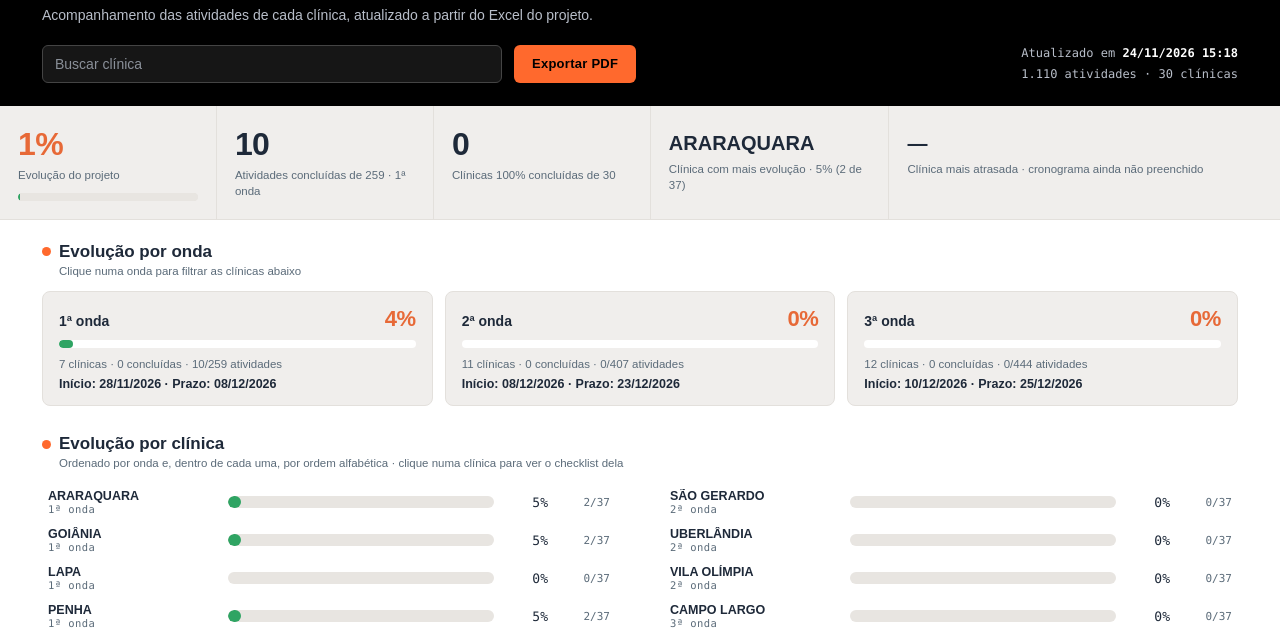
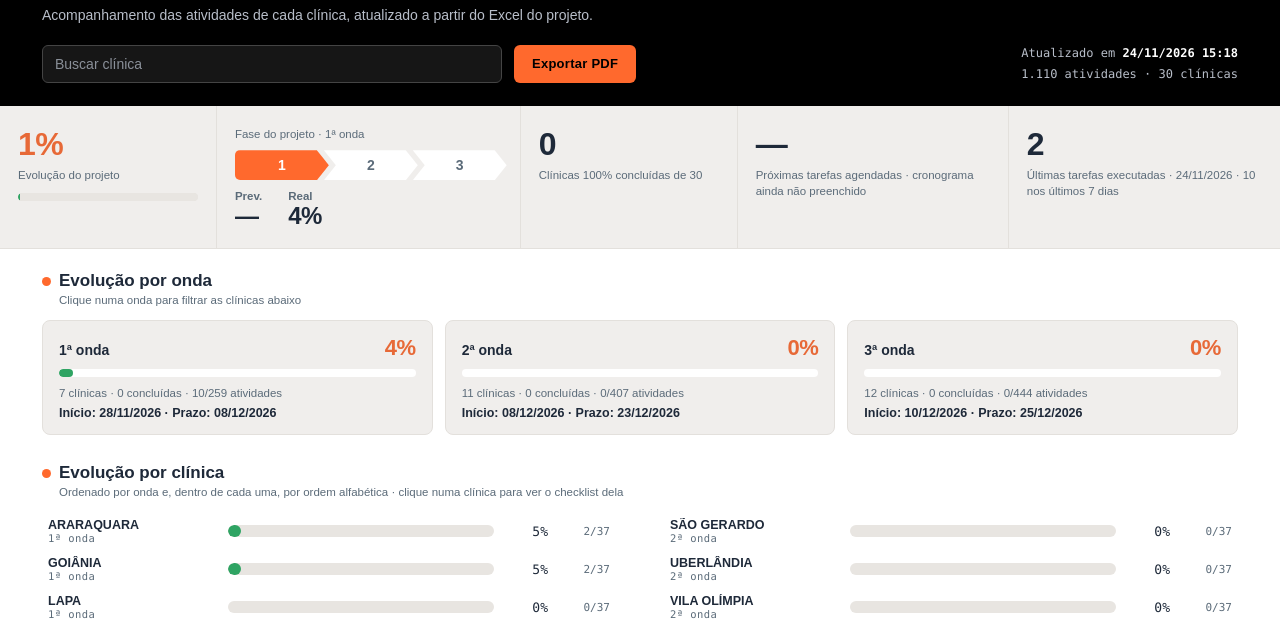
Before and after one commit to takingchecklist/takingchecklist.github.io, a plain HTML site: page index.html in a window 1280 px wide. Shown: the part 97-729 px from the top of the page. Drawn offline with Linux system fonts and the light colour scheme.

Commit message:
Atualiza checklist: 10/1110 tarefas (0.9%)

```diff
--- a/index.html
+++ b/index.html
@@ -30,7 +30,7 @@ body{min-height:100vh;display:flex;flex-direction:column}
 .snap{margin-left:auto;font-family:Consolas,monospace;font-size:12px;color:#B8BEC9;text-align:right;line-height:1.7}
 .snap b{color:#fff}
 main{flex:1}
-.kpis{display:grid;grid-template-columns:1fr 1fr 1fr 1.1fr 1.8fr;border-bottom:1px solid var(--cardln);background:var(--card)}
+.kpis{display:grid;grid-template-columns:1fr 1.4fr 1fr 1.25fr 1.25fr;border-bottom:1px solid var(--cardln);background:var(--card)}
 .kpi{padding:20px 18px 18px;border-right:1px solid var(--cardln);min-width:0}
 .kpi:last-child{border-right:0}
 .kpi .v{font-size:32px;font-weight:700;letter-spacing:-.02em;line-height:1.15}
@@ -38,6 +38,15 @@ main{flex:1}
 .kpi .v.t{font-size:20px;letter-spacing:0;padding:6px 0 2px}
 .kpi .l{font-size:11.5px;color:var(--lbl);margin-top:4px;line-height:1.4}
 .kpi .tr{height:8px;background:var(--trk);border-radius:4px;margin-top:10px;overflow:hidden}
+.kpi.fase .arrows{display:flex}
+.ar{flex:1;height:30px;display:flex;align-items:center;justify-content:center;font-weight:700;font-size:14px;margin-right:-5px;clip-path:polygon(0 0,calc(100% - 12px) 0,100% 50%,calc(100% - 12px) 100%,0 100%,12px 50%);padding:0 6px}
+.ar.f{clip-path:polygon(0 0,calc(100% - 12px) 0,100% 50%,calc(100% - 12px) 100%,0 100%);border-radius:5px 0 0 5px}
+.ar.done{background:var(--verde);color:#fff}
+.ar.cur{background:var(--orange);color:#fff}
+.ar.fut{background:#fff;color:var(--lbl)}
+.kpi.fase .pr{display:flex;gap:26px;margin-top:10px}
+.kpi.fase .pr small{display:block;font-size:11.5px;color:var(--lbl);font-weight:700}
+.kpi.fase .pr b{font-size:24px;letter-spacing:-.02em;color:var(--ink)}
 .blk{padding:22px 42px 26px}
 h3{font-size:17px;font-weight:700;display:flex;align-items:center;gap:8px}
 h3::before{content:'';width:9px;height:9px;border-radius:50%;background:var(--orange)}
@@ -171,20 +180,44 @@ function rota() {
   return m ? D.clinicas.find(c => c.id === decodeURIComponent(m[1])) || null : null;
 }
 
+function pad2(n) { return String(n).padStart(2, '0'); }
+function isoDia(d) { return d.getFullYear() + '-' + pad2(d.getMonth() + 1) + '-' + pad2(d.getDate()); }
+// Tarefas agendadas na semana (de hoje até hoje+6) e quantas dessas já foram executadas
+function tarefasSemana() {
+  const a = isoDia(new Date()), b = hojeISO(); let t = 0, x = 0;
+  D.clinicas.forEach(c => {
+    if (!c.previsto) return;
+    D.atividades.forEach((_, i) => {
+      const d = c.previsto[i], s = c.status[i];
+      if (!d || s === 'NA' || d < a || d > b) return;
+      t++; if (s) x++;
+    });
+  });
+  return {t, x, fim: b};
+}
+// Últimas tarefas executadas: data mais recente, quantas nesse dia e quantas nos últimos 7 dias
+function ultimasTarefas() {
+  const datas = [];
+  D.clinicas.forEach(c => c.status.forEach(s => { if (s && s !== 'NA') datas.push(s); }));
+  if (!datas.length) return null;
+  const ult = datas.reduce((m, d) => d > m ? d : m);
+  const h = new Date(); h.setDate(h.getDate() - 6); const ini = isoDia(h);
+  return {data: ult, n: datas.filter(d => d === ult).length, sem: datas.filter(d => d >= ini).length};
+}
+
 function kpiG() {
-  const g = D.geral, vz = g.concluidas === 0, e = esp(D.clinicas);
-  // onda atual = primeira onda (1ª, 2ª, 3ª...) que ainda não terminou; quando uma acaba, o quadro passa para a seguinte
+  const g = D.geral, e = esp(D.clinicas);
+  // fase do projeto: uma seta por onda; a atual é a primeira que ainda não terminou (ao acabar uma, passa para a seguinte)
   const nos = ondas().filter(o => /^\d/.test(o.nome) && o.ap > 0).sort((a, b) => a.nome.localeCompare(b.nome, 'pt-BR', {numeric: true}));
   const oa = nos.find(o => o.conc < o.ap) || nos[nos.length - 1] || null;
-  // clínica mais atrasada = maior distância entre o esperado da semana e o realizado
-  const atr = D.clinicas.map(c => ({c, e: espC(c)})).filter(x => x.e !== null && x.e > x.c.pct)
-    .sort((a, b) => (b.e - b.c.pct) - (a.e - a.c.pct) || a.c.nome.localeCompare(b.c.nome, 'pt-BR'))[0];
+  const setas = nos.map((o, i) => `<span class="ar ${o.conc >= o.ap ? 'done' : (o === oa ? 'cur' : 'fut')}${i === 0 ? ' f' : ''}" title="${esc(o.nome)}">${i + 1}</span>`).join('');
+  const sem = tarefasSemana(), ult = ultimasTarefas(), temCrono = D.clinicas.some(c => c.previsto);
   return `<section class="kpis">
   <div class="kpi"><div class="v o">${P(g.pct)}%</div><div class="l">Evolução do projeto${e === null ? '' : ' · esperado da semana ' + P(e) + '%'}</div>${e === null ? `<div class="tr"><div class="bt" style="height:8px"><i style="width:${P(g.pct)}%"></i></div></div>` : `<div style="margin-top:10px">${barra(g.pct, e).replace('class="bt dual"', 'class="bt dual" style="height:8px"')}</div>`}</div>
-  <div class="kpi"><div class="v">${oa ? nf(oa.conc) : nf(g.concluidas)}</div><div class="l">Atividades concluídas de ${oa ? nf(oa.ap) + ' · ' + esc(oa.nome) : nf(g.aplicaveis)}</div></div>
+  <div class="kpi fase"><div class="l" style="margin:0 0 8px">Fase do projeto${oa ? ' · ' + esc(oa.nome) : ''}</div><div class="arrows">${setas}</div><div class="pr"><div><small>Prev.</small><b>${oa && oa.esp !== null ? P(oa.esp) + '%' : '—'}</b></div><div><small>Real</small><b>${oa ? P(oa.pct) + '%' : '—'}</b></div></div></div>
   <div class="kpi"><div class="v">${g.clinicas_concluidas}</div><div class="l">Clínicas 100% concluídas de ${g.clinicas_total}</div></div>
-  <div class="kpi"><div class="v t">${vz ? '—' : esc(g.lider.nome)}</div><div class="l">${vz ? 'Clínica com mais evolução' : 'Clínica com mais evolução · ' + P(g.lider.pct) + '% (' + g.lider.concluidas + ' de ' + g.lider.aplicaveis + ')'}</div></div>
-  <div class="kpi"><div class="v t">${atr ? esc(atr.c.nome) : '—'}</div><div class="l">${atr ? 'Clínica mais atrasada · realizado ' + P(atr.c.pct) + '% x esperado ' + P(atr.e) + '%' : (e === null ? 'Clínica mais atrasada · cronograma ainda não preenchido' : 'Nenhuma clínica atrasada em relação ao cronograma')}</div></div>
+  <div class="kpi"><div class="v">${temCrono ? nf(sem.t) : '—'}</div><div class="l">${temCrono ? 'Próximas tarefas agendadas · ' + nf(sem.x) + ' executadas de ' + nf(sem.t) + ' · até ' + fDC(sem.fim) : 'Próximas tarefas agendadas · cronograma ainda não preenchido'}</div></div>
+  <div class="kpi"><div class="v">${ult ? nf(ult.n) : '—'}</div><div class="l">${ult ? 'Últimas tarefas executadas · ' + fD(ult.data) + ' · ' + nf(ult.sem) + ' nos últimos 7 dias' : 'Últimas tarefas · nenhuma executada ainda'}</div></div>
   </section>`;
 }
 
```
